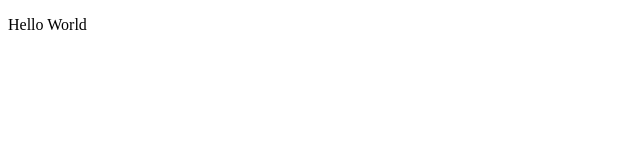
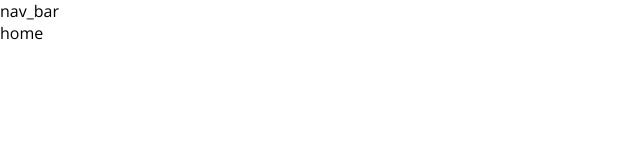
Before and after one commit to Aaron-G-Sanchez/AFC-ANGULAR, an Angular app: page / in a window 1280 px wide. Shown: the top 160 px of the page, without its empty margins (0-640 px from the left). Built offline with nearby package versions, Linux system fonts and the light colour scheme.

Commit message:
Added home page and nav-bar components.
Still need a page layout.

```diff
--- a/src/app.routes.ts
+++ b/src/app.routes.ts
@@ -1,3 +1,5 @@
 import { Routes } from '@angular/router';
-
-export const routes: Routes = [];
+import { SiteOverviewComponent } from './app/site-overview/site-overview.component';
+export const routes: Routes = [{
+  path: '', component: SiteOverviewComponent
+}];
--- a/src/app/app.component.html
+++ b/src/app/app.component.html
@@ -1 +1,3 @@
-<p>Hello World</p>
+<!-- Might be moved to each pages component template. -->
+<nav-bar></nav-bar>
+<router-outlet />
--- a/src/app/app.component.ts
+++ b/src/app/app.component.ts
@@ -1,13 +1,12 @@
 import { Component } from '@angular/core';
+import { NavBarComponent } from './shared/components/nav-bar.component';
 import { RouterOutlet } from '@angular/router';
 
 @Component({
   selector: 'app-root',
   standalone: true,
-  imports: [RouterOutlet],
+  imports: [RouterOutlet, NavBarComponent],
   templateUrl: './app.component.html',
   styleUrl: './app.component.scss'
 })
-export class AppComponent {
-  title = 'afc';
-}
+export class AppComponent {}
--- /dev/null
+++ b/src/app/shared/components/nav-bar.component.html
@@ -0,0 +1 @@
+<p>{{title}}</p>
--- /dev/null
+++ b/src/app/shared/components/nav-bar.component.ts
@@ -0,0 +1,11 @@
+import { Component } from "@angular/core";
+
+@Component({
+  selector: 'nav-bar',
+  templateUrl: './nav-bar.component.html',
+  styleUrl: './nav-bar.component.scss',
+  standalone: true
+})
+export class NavBarComponent {
+  title: string = "nav_bar"
+}
--- /dev/null
+++ b/src/app/site-overview/site-overview.component.html
@@ -0,0 +1 @@
+<p>{{title}}</p>
--- /dev/null
+++ b/src/app/site-overview/site-overview.component.ts
@@ -0,0 +1,11 @@
+import { Component } from "@angular/core";
+
+@Component({
+  selector: 'site-overview',
+  templateUrl: './site-overview.component.html',
+  styleUrl: './site-overview.component.scss',
+  standalone: true
+})
+export class SiteOverviewComponent {
+  title: string ='home'
+}
--- a/src/index.html
+++ b/src/index.html
@@ -3,7 +3,10 @@
 <head>
   <meta charset="utf-8">
   <title>AUSTIN FC</title>
-  <base href="/">
+  <link rel="shortcut icon" href="https://i.imgur.com/xrMva2D.png" type="image/x-icon">
+  <style>
+    @import url('https://fonts.googleapis.com/css2?family=Open+Sans:ital,wght@0,300..800;1,300..800&family=Roboto:ital,wght@0,100;0,300;0,400;0,500;0,700;0,900;1,100;1,300;1,400;1,500;1,700;1,900&display=swap');
+  </style>
   <meta name="viewport" content="width=device-width, initial-scale=1">
 </head>
 <body>
--- a/src/styles.scss
+++ b/src/styles.scss
@@ -1,4 +1,10 @@
+*{
+  padding: 0;
+  margin: 0;
+}
+
 body {
   width: 100vw;
   height: 100vh;
+  font-family: 'Open Sans';
 }
```
Also changed, not shown: src/app/shared/components/nav-bar.component.scss (added), src/app/site-overview/site-overview.component.scss (added), 2 other files (tests, documents, lock files or other folders).
